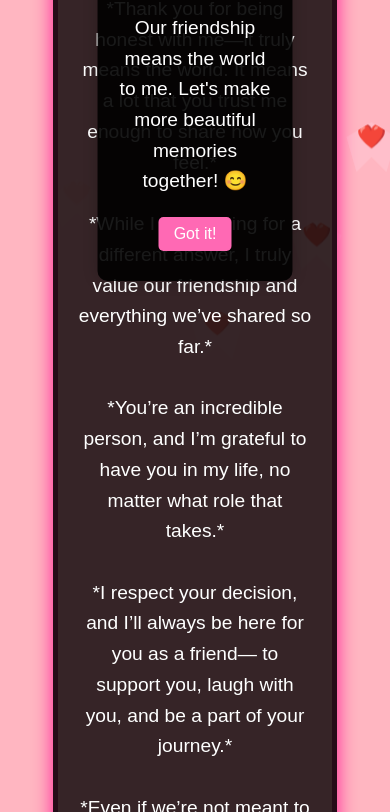
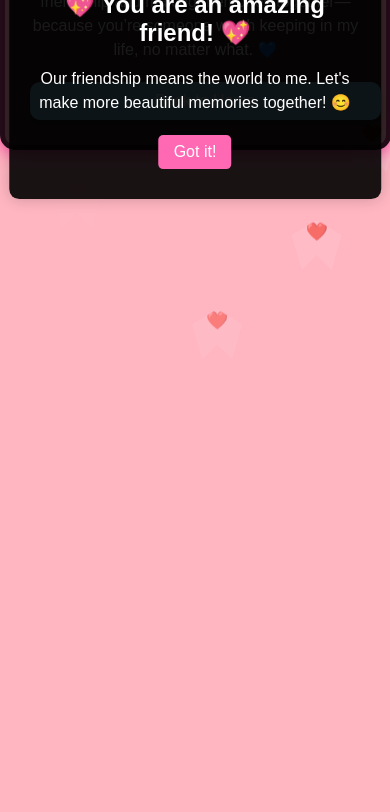
Before and after one commit to DhruvStr/Proposal-1, a plain HTML site: page friends.html in a window 390 px wide. Shown: the part 347-1159 px from the top of the page. After the commit the page ends 844 px from the top, so only its background shows below. Drawn offline with Linux system fonts and the light colour scheme.

Commit message:
Responsive

```diff
--- a/friends.html
+++ b/friends.html
@@ -6,22 +6,21 @@
     <title>Let's Be Friends 😊</title>
     <link rel="stylesheet" href="style.css">
     <style>
-        /* Pink background */
         body {
             background-color: #ffb6c1;
             font-family: Arial, sans-serif;
             text-align: center;
             margin: 0;
             padding: 0;
-            overflow: hidden; /* Prevents scrolling due to floating elements */
+            overflow: hidden;
         }
 
-        /* Centering the container */
         .container {
-            background: rgba(4, 1, 1, 0.8); /* Semi-transparent background */
+            background: rgba(4, 1, 1, 0.8);
             padding: 20px;
             border-radius: 15px;
             width: 60%;
+            max-width: 600px;
             margin: 50px auto;
             box-shadow: 0px 0px 20px rgba(0, 0, 0, 0.2);
             border: 5px solid transparent;
@@ -30,24 +29,16 @@
             z-index: 1;
         }
 
-        /* Border Glow Animation */
         @keyframes glow {
-            0% {
-                border-color: #ff69b4;
-                box-shadow: 0px 0px 10px #ff69b4;
-            }
-            100% {
-                border-color: #12040b;
-                box-shadow: 0px 0px 20px #ff1493;
-            }
+            0% { border-color: #ff69b4; box-shadow: 0px 0px 10px #ff69b4; }
+            100% { border-color: #12040b; box-shadow: 0px 0px 20px #ff1493; }
         }
 
-        /* Button Styling */
         .friends {
             background: #13060c;
-            color: rgb(15, 4, 4);
+            color: white;
             border: none;
-            padding: 10px 20px;
+            padding: 12px 20px;
             font-size: 18px;
             border-radius: 10px;
             cursor: pointer;
@@ -59,29 +50,22 @@
             box-shadow: 0px 0px 10px #ff1493;
         }
 
-        /* Pop-up Message */
         .popup {
             position: fixed;
             top: 50%;
             left: 50%;
             transform: translate(-50%, -50%);
-            background: rgba(0, 0, 0, 0.9); /* Transparent white */
+            background: rgba(0, 0, 0, 0.9);
             padding: 20px;
             border-radius: 10px;
             box-shadow: 0px 0px 15px rgba(0, 0, 0, 0.2);
             text-align: center;
             z-index: 2;
             display: none;
-            animation: fadeIn 0.5s ease-in-out;
+            width: 90%;
+            max-width: 400px;
         }
 
-        /* Fade-in animation */
-        @keyframes fadeIn {
-            from { opacity: 0; }
-            to { opacity: 1; }
-        }
-
-        /* Close button */
         .close-btn {
             background: #ff69b4;
             color: white;
@@ -97,7 +81,6 @@
             background: #ff1493;
         }
 
-        /* Floating Hearts */
         .heart {
             position: absolute;
             color: #ff1493;
@@ -107,24 +90,53 @@
         }
 
         @keyframes floatUp {
-            0% {
-                transform: translateY(0);
-                opacity: 1;
+            0% { transform: translateY(0); opacity: 1; }
+            100% { transform: translateY(-100px); opacity: 0; }
+        }
+
+        @media (max-width: 768px) {
+            .container {
+                width: 90%;
+                padding: 15px;
             }
-            100% {
-                transform: translateY(-100px);
-                opacity: 0;
+
+            h1 {
+                font-size: 22px;
+            }
+
+            p {
+                font-size: 16px;
+                line-height: 1.5;
+            }
+
+            .friends {
+                width: 100%;
+                font-size: 16px;
+                padding: 10px;
+            }
+
+            .popup {
+                width: 85%;
+                max-width: 350px;
+            }
+        }
+
+        @media (max-width: 480px) {
+            h1 {
+                font-size: 20px;
+            }
+
+            .heart {
+                font-size: 18px;
             }
         }
     </style>
 </head>
 <body>
-    <!-- Background Music -->
     <audio autoplay loop>
         <source src="Phir Le Aya Dil.mp3" type="audio/mpeg">
     </audio>
 
-    <!-- Pop-up Message -->
     <div class="popup" id="popup">
         <h2>💖 You are an amazing friend! 💖</h2>
         <p>Our friendship means the world to me. Let's make more beautiful memories together! 😊</p>
@@ -132,18 +144,15 @@
     </div>
 
     <script>
-        // Show the pop-up message when the page loads
         window.onload = function() {
             document.getElementById("popup").style.display = "block";
             createFloatingHearts();
         };
 
-        // Function to close the pop-up
         function closePopup() {
             document.getElementById("popup").style.display = "none";
         }
 
-        // Function to create floating hearts
         function createFloatingHearts() {
             for (let i = 0; i < 10; i++) {
                 let heart = document.createElement("div");
@@ -162,37 +171,20 @@
                     heart.remove();
                 }, 5000);
             }
-
             setTimeout(createFloatingHearts, 2000);
         }
     </script>
 
-    <!-- Main Content -->
     <div class="container">
         <h1>Our Friendship is Forever! 💙</h1>
         <p>
-            *Thank you for being honest with me—it truly means the world.
-            It means a lot that you trust me enough to share how you feel.*
-            <br><br>
-            *While I was hoping for a different answer,
-            I truly value our friendship and everything we’ve shared so far.*
-            <br><br>
-            *You’re an incredible person,
-            and I’m grateful to have you in my life, no matter what role that takes.*
-            <br><br>
-            *I respect your decision, and I’ll always be here for you as a friend—
-            to support you, laugh with you, and be a part of your journey.*
-            <br><br>
-            *Even if we’re not meant to be more than friends,
-            I know our connection is something special,
-            and I’ll always cherish the moments we’ve had and the ones yet to come.*
-            <br><br>
-            *Thank you for being you,
-            and for letting me be a part of your life.
-            Let’s keep building this friendship and making memories together—
-            because you’re someone worth keeping in my life, no matter what.* 💙
+            Thank you for being honest with me—it truly means the world. I truly value our friendship and everything we’ve shared so far.
+            You’re an incredible person, and I’m grateful to have you in my life, no matter what role that takes.
+            Even if we’re not meant to be more than friends, I know our connection is something special,
+            and I’ll always cherish the moments we’ve had and the ones yet to come.
+            Let’s keep building this friendship and making memories together—because you’re someone worth keeping in my life, no matter what. 💙
         </p>
-       <button class="friends" onclick="window.location.href='index.html'">Back to Home</button>
+        <button class="friends" onclick="window.location.href='index.html'">Back to Home</button>
     </div>
 </body>
 </html>
```
